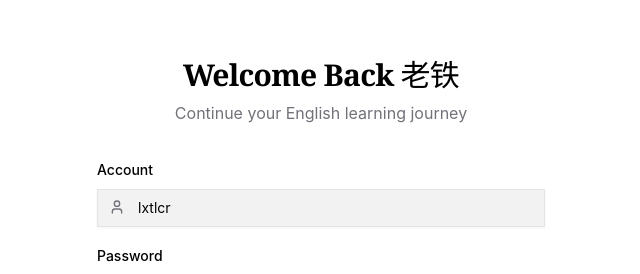
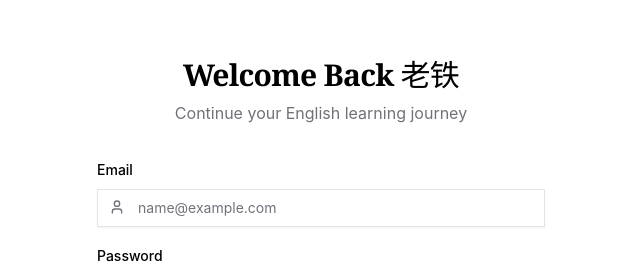
Before and after one commit to PGLiucr/LXT-s-learning, a React (Vite) app: page /login in a window 1280 px wide. Shown: the part 157-431 px from the top of the page, without its empty margins (319-959 px from the left). Built offline with nearby package versions, Linux system fonts and the light colour scheme; no server answers.

Commit message:
Update: Make login email editable and enhance auth logic

```diff
--- a/src/pages/LoginPage.tsx
+++ b/src/pages/LoginPage.tsx
@@ -4,7 +4,7 @@ import { supabase } from '@/supabase/client'
 import { User, Lock, ArrowRight } from 'lucide-react'
 
 const LoginPage = () => {
-  const [email, setEmail] = useState('lxtlcr@example.com')
+  const [email, setEmail] = useState('')
   const [password, setPassword] = useState(() => {
     return localStorage.getItem('saved_password') || ''
   })
@@ -34,7 +34,7 @@ const LoginPage = () => {
             password,
             options: {
               data: {
-                name: 'lxtlcr',
+                name: email.split('@')[0],
               },
             },
           })
@@ -84,14 +84,16 @@ const LoginPage = () => {
         <form onSubmit={handleLogin} className="space-y-6">
           <div className="space-y-4">
             <div className="space-y-2">
-              <label className="text-sm font-medium leading-none">Account</label>
+              <label className="text-sm font-medium leading-none">Email</label>
               <div className="relative">
                 <User className="absolute left-3 top-2.5 h-4 w-4 text-muted-foreground" />
                 <input
-                  type="text"
-                  value="lxtlcr"
-                  readOnly
-                  className="input-base pl-10 bg-secondary/50 cursor-not-allowed"
+                  type="email"
+                  value={email}
+                  onChange={(e) => setEmail(e.target.value)}
+                  className="input-base pl-10"
+                  placeholder="name@example.com"
+                  required
                 />
               </div>
             </div>
```
